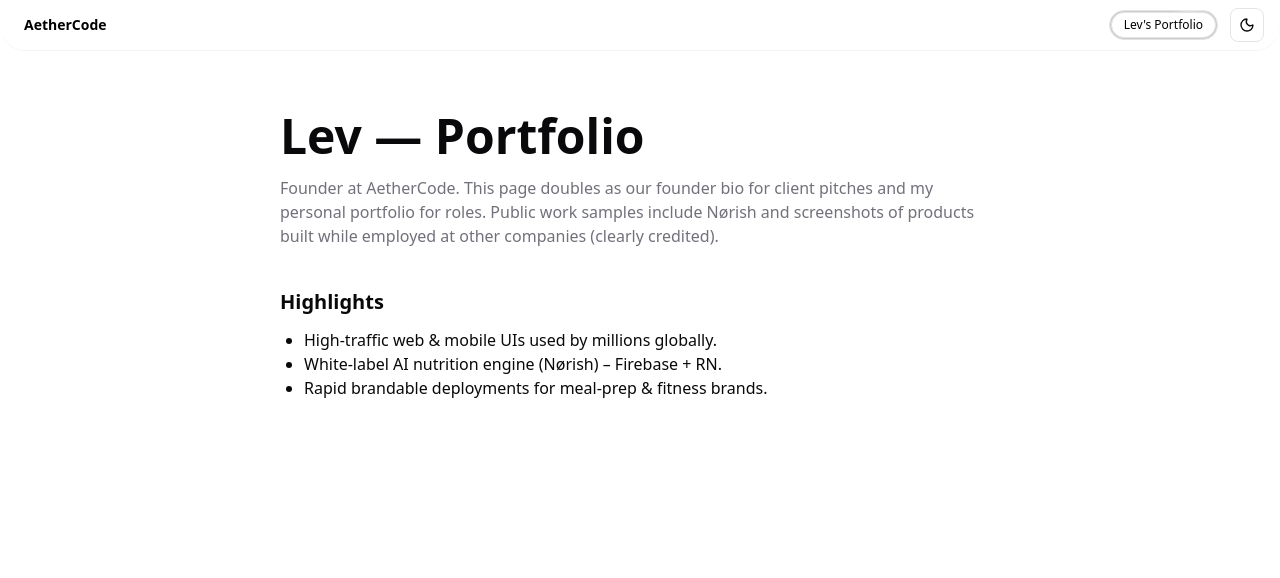
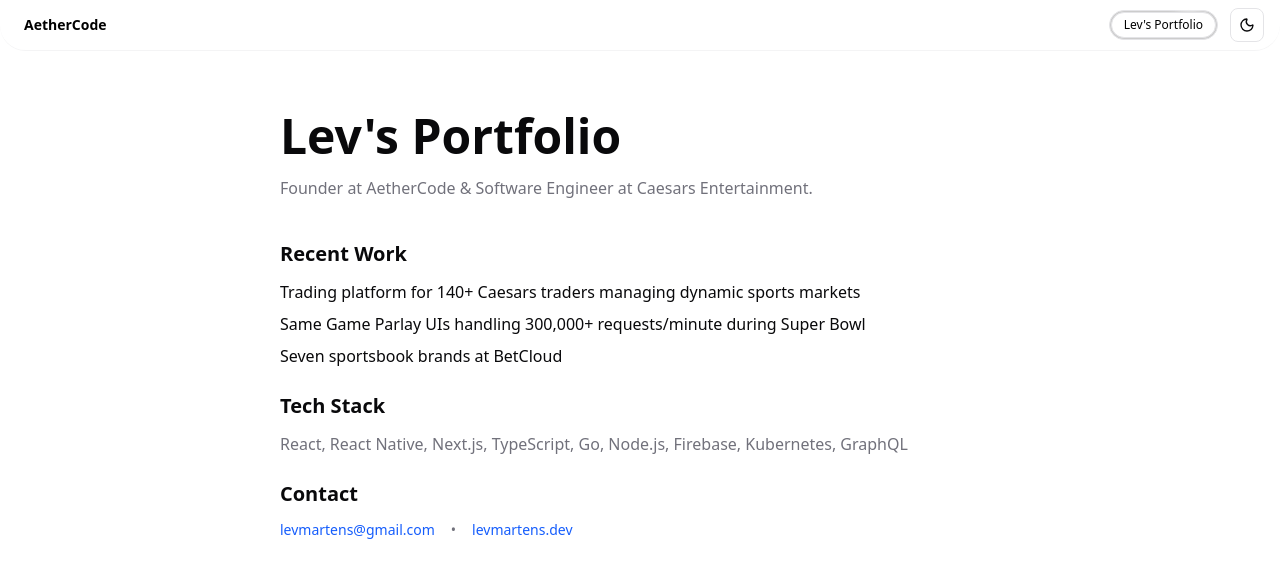
Before and after one commit to LevMartens/aethercode, a Next.js app: page /lev-portfolio in a window 1280 px wide. Shown: the top 578 px of the page. Built offline with nearby package versions, Linux system fonts and the light colour scheme.

Commit message:
feat: linting

```diff
--- a/src/app/lev-portfolio/page.tsx
+++ b/src/app/lev-portfolio/page.tsx
@@ -6,9 +6,6 @@
   link: string;
 }
 
-interface NavbarProps {
-  items?: NavItem[];
-}
 const NAV_ITEMS: NavItem[] = [
   // { name: "Home", link: "#home" },
   // { name: "Solution", link: "#solution" },
@@ -22,27 +19,54 @@
       <Navbar items={NAV_ITEMS} />
       <Section id="lev" className="pt-24">
         <div className="mx-auto max-w-3xl px-6">
-          <h1 className="text-3xl md:text-5xl font-bold">Lev — Portfolio</h1>
+          <h1 className="text-3xl md:text-5xl font-bold">
+            Lev&apos;s Portfolio
+          </h1>
           <p className="mt-4 text-muted-foreground">
-            Founder at AetherCode. This page doubles as our founder bio for
-            client pitches and my personal portfolio for roles. Public work
-            samples include Nørish and screenshots of products built while
-            employed at other companies (clearly credited).
+            Founder at AetherCode & Software Engineer at Caesars Entertainment.
           </p>
+
           <div className="mt-10 space-y-6">
             <section>
-              <h2 className="text-xl font-semibold">Highlights</h2>
-              <ul className="mt-3 list-disc pl-6 text-sm md:text-base">
+              <h2 className="text-xl font-semibold">Recent Work</h2>
+              <ul className="mt-3 space-y-2 text-sm md:text-base">
                 <li>
-                  High-traffic web & mobile UIs used by millions globally.
+                  Trading platform for 140+ Caesars traders managing dynamic
+                  sports markets
                 </li>
                 <li>
-                  White‑label AI nutrition engine (Nørish) – Firebase + RN.
+                  Same Game Parlay UIs handling 300,000+ requests/minute during
+                  Super Bowl
                 </li>
-                <li>
-                  Rapid brandable deployments for meal‑prep & fitness brands.
-                </li>
+                <li>Seven sportsbook brands at BetCloud</li>
               </ul>
+            </section>
+
+            <section>
+              <h2 className="text-xl font-semibold">Tech Stack</h2>
+              <p className="mt-3 text-sm md:text-base text-muted-foreground">
+                React, React Native, Next.js, TypeScript, Go, Node.js, Firebase,
+                Kubernetes, GraphQL
+              </p>
+            </section>
+
+            <section>
+              <h2 className="text-xl font-semibold">Contact</h2>
+              <div className="mt-3 space-x-4 text-sm">
+                <a
+                  href="mailto:levmartens@gmail.com"
+                  className="text-blue-600 dark:text-blue-400 hover:underline"
+                >
+                  levmartens@gmail.com
+                </a>
+                <span className="text-muted-foreground">•</span>
+                <a
+                  href="https://levmartens.dev"
+                  className="text-blue-600 dark:text-blue-400 hover:underline"
+                >
+                  levmartens.dev
+                </a>
+              </div>
             </section>
           </div>
         </div>
--- a/src/components/sections/ContactSection.tsx
+++ b/src/components/sections/ContactSection.tsx
@@ -6,7 +6,6 @@
   Send,
   Sparkles,
   CheckCircle,
-  Calendar,
   Mail,
   Building,
   User,
@@ -261,8 +260,8 @@
       Project Inquiry Submitted!
     </h3>
     <p className="text-neutral-600 dark:text-neutral-400">
-      We've received your project details and will get back to you within 24
-      hours with next steps.
+      We&apos;ve received your project details and will get back to you within
+      24 hours with next steps.
     </p>
   </motion.div>
 );
```
